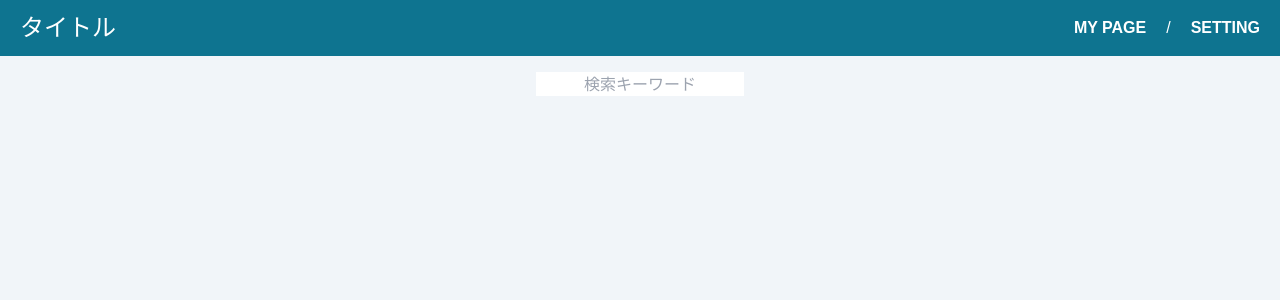
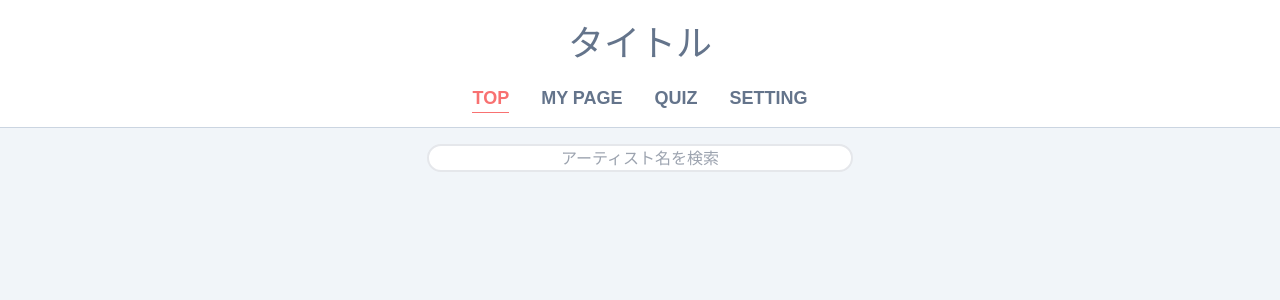
Before and after one commit to Yuki-Nakamura4/SpotifyAPIApp, a React (Create React App) app: page / in a window 1280 px wide. Shown: the top 300 px of the page. Built offline with nearby package versions, Linux system fonts and the light colour scheme.

Commit message:
検索欄のコンポーネントを作成

```diff
--- /dev/null
+++ b/src/Components/molecules/SearchBar.tsx
@@ -0,0 +1,27 @@
+type SearchBarProps = {
+    searchQuery: string;
+    setSearchQuery: (query: string) => void;
+    artistData: { name: string; id: string }[];
+    handleArtistClick: (artistId: string) => void;
+  };
+
+  export const SearchBar: React.FC<SearchBarProps> = ({ searchQuery, setSearchQuery, artistData, handleArtistClick }) => {
+    return (
+      <div>
+        <div className="pt-4 flex justify-center">
+          <input
+            type="text"
+            placeholder="アーティスト名を検索"
+            value={searchQuery}
+            onChange={(e) => setSearchQuery(e.target.value)}
+            className= "w-1/3 px-2 mx-auto justify-center text-center rounded-full hover:border-blue-500 border-2"
+          />
+        </div>
+        {artistData.map((artist, index) => (
+          <div className="w-1/3 mx-auto" key={index} onClick={() => handleArtistClick(artist.id)}>
+            <div className="cursor-pointer flex justify-center hover:bg-slate-200 overflow-hidden whitespace-nowrap text-overflow-ellipsis">{artist.name}</div>
+          </div>
+        ))}
+      </div>
+    );
+  };
--- a/src/Components/organisms/layout/Header.tsx
+++ b/src/Components/organisms/layout/Header.tsx
@@ -1,13 +1,14 @@
 import { memo, useCallback, useState } from 'react';
 import { FontAwesomeIcon } from "@fortawesome/react-fontawesome";
 import { faBars } from '@fortawesome/free-solid-svg-icons';
-import { useNavigate } from 'react-router-dom';
+import { useLocation, useNavigate } from 'react-router-dom';
 
 export const Header = memo(() => {
     const [openMenu, setOpenMenu] = useState(false);
     const handleMenuOpen = () => {
       setOpenMenu(!openMenu);
     };
+    const location = useLocation();
     const navigate = useNavigate();
 
     // 不要な再レンダリングが走らないようuseCallbackでラップ
@@ -16,13 +17,21 @@ export const Header = memo(() => {
     const onClickMypage = useCallback(() => navigate("/mypage"),[]);
     const onClickSetting = useCallback(() => navigate("/setting"),[]);
 
+    const isTopPage = location.pathname === "/";
+
   return (
     <>
-    <div className="flex items-center bg-cyan-700 h-14 w-full">
-      <button className="ml-5 text-2xl text-white font-Quicksand font-500" onClick={onClickTop} >タイトル</button>
-      <p className="text-base text-white hover:text-sky-100 ml-auto mr-5 invisible sm:visible font-Quicksand font-600 cursor-pointer" onClick={onClickMypage}>MY PAGE</p>
-      <p className="text-base text-white mr-5 invisible sm:visible font-Quicksand">/</p>
-      <p className="text-base text-white hover:text-sky-100 mr-5 invisible sm:visible font-Quicksand font-600 cursor-pointer" onClick={onClickSetting}>SETTING</p>
+
+    <div className="items-center bg-white h-32 w-full border-b border-slate-300">
+      <div className="justify-center flex">
+    <button className="mt-6 text-4xl text-center text-slate-500 font-Quicksand font-500" onClick={onClickTop} >タイトル</button>
+    </div>
+      <div className="mt-5 mb-4 flex justify-center space-x-8">
+      <p className={`text-lg ${isTopPage ? 'text-red-400 border-b border-red-400' : 'text-slate-500'} hover:text-red-400  invisible sm:visible font-Quicksand font-600 cursor-pointer`} onClick={onClickTop}>TOP</p>
+      <p className="text-lg text-slate-500 hover:text-red-400  invisible sm:visible font-Quicksand font-600 cursor-pointer" onClick={onClickMypage}>MY PAGE</p>
+      <p className="text-lg text-slate-500 hover:text-red-400  invisible sm:visible font-Quicksand font-600 cursor-pointer" onClick={onClickMypage}>QUIZ</p>
+      <p className="text-lg text-slate-500 hover:text-red-400  invisible sm:visible font-Quicksand font-600 cursor-pointer" onClick={onClickSetting}>SETTING</p>
+      </div>
       <FontAwesomeIcon size="lg" icon={faBars} style={{color: "#ffffff",}} className="mr-5 sm:hidden" onClick={handleMenuOpen}/>
       <nav className={
               openMenu
--- a/src/Components/pages/Top.tsx
+++ b/src/Components/pages/Top.tsx
@@ -1,6 +1,7 @@
 import React, { useState, useEffect, useMemo } from 'react';
 import KeyChart from '../organisms/layout/KeyChart';
 import ResultTable from '../organisms/layout/ResultTable';
+import { SearchBar } from '../molecules/SearchBar';
 
 type KeyData = {
   name: string;
@@ -12,169 +13,97 @@ export const Top: React.FC = () => {
   const [searchQuery, setSearchQuery] = useState<string>('');
   const [searchResult, setSearchResult] = useState<{ 曲名: string; キー: string }[]>([]);
   const [loading, setLoading] = useState<boolean>(false);
-  const [noResults, setNoResults] = useState<boolean>(false);
+  const [errorMessage, setErrorMessage] = useState<string | null>(null);
   const [keyData, setKeyData] = useState<KeyData[]>([]);
   const [artistData, setArtistData] = useState<{ name: string; id: string }[]>([]);
+  const [searchPerformed, setSearchPerformed] = useState<boolean>(false);
 
   const KeysOrder = useMemo(() => ["C/Am", "G/Em", "D/Bm", "A/F♯m", "E/C♯m", "B/G♯m", "G♭/D♯m", "D♭/B♭m", "A♭/Fm", "E♭/Cm", "B♭/Gm", "F/Dm"], []);
 
-  useEffect(() => {
   const keyColors: string[] = [
     '#fff8ff', '#00CEFF', '#FFFF8A', '#FF596D', '#00FF7E', '#FFC88A',
     '#BB62FF', '#D4FFF6', '#4F5EFF', '#00B5D4', '#ECEBEC', '#FFF8D8',
   ];
 
-    if (searchResult.length > 0) {
+  const getKeyCount = (result: { 曲名: string; キー: string }[]) => {
     const keyCount: { [key: string]: number } = {};
-      searchResult.forEach((item: { 曲名: string; キー: string }) => {
+    result.forEach((item: { 曲名: string; キー: string }) => {
       if (item.キー in keyCount) {
         keyCount[item.キー] += 1;
       } else {
         keyCount[item.キー] = 1;
       }
     });
+    return keyCount;
+  };
 
-      const sortedKeyData = KeysOrder.map((key, index) => ({
+  const getSortedKeyData = (keyCount: { [key: string]: number }) => {
+    return KeysOrder.map((key, index) => ({
       name: key,
       value: keyCount[key] || 0,
       fill: keyColors[index],
     }));
+  };
 
+  useEffect(() => {
+    if (searchResult.length > 0) {
+      const keyCount = getKeyCount(searchResult);
+      const sortedKeyData = getSortedKeyData(keyCount);
       setKeyData(sortedKeyData);
     }
-  }, [ KeysOrder, searchResult]);
+  }, [searchResult]);
 
-  // const handleSearch = () => {
-  //   if (searchQuery.trim() === '') {
-  //     return;
-  //   }
-  //   setLoading(true);
-  //   setNoResults(false);
-  //   setSearchButtonClicked(true);
-  // };
-
-  const handleArtistClick = (artistId: string) => {
-  fetch(`http://localhost:8000/get_songs_by_artist/?artist_id=${artistId}`, {
-    method: 'GET',
-  })
-    .then(response => response.json())
-    .then(data => {
+  const handleArtistClick = async (artistId: string) => {
+    setLoading(true);
+    try {
+      const response = await fetch(`http://localhost:8000/get_songs_by_artist/?artist_id=${artistId}`);
+      const data = await response.json();
       setSearchResult(data);
       setSearchQuery('');
-    })
-    .catch(error => console.error(error));
+      setSearchPerformed(true);
+    } catch (error) {
+      console.error(error);
+      setErrorMessage('データの取得に失敗しました');
+    } finally {
+      setLoading(false);
+    }
   };
 
-
   useEffect(() => {
-    /*　検索欄に入力されたアーティスト名をもとにAPIから名前とIDの候補を取得　*/
+    const fetchArtistData = async () => {
       if (searchQuery !== '') {
-      fetch(`http://localhost:8000/get_artists_name/?artist=${searchQuery}`, {
-        method: 'GET',
-      })
-        .then(response => response.json())
-        .then(data => {
+        try {
+          const response = await fetch(`http://localhost:8000/get_artists_name/?artist=${searchQuery}`);
+          const data = await response.json();
           setArtistData(data);
-        })
-        .catch(error => console.error(error));
-    }else {
+        } catch (error) {
+          console.error(error);
+          setErrorMessage('データの取得に失敗しました');
+        }
+      } else {
         setArtistData([]);
       }
+    };
+    fetchArtistData();
   }, [searchQuery]);
-
-  /*  */
-  useEffect(() => {
-    const keyColors: string[] = [
-      '#fff8ff', '#00CEFF', '#FFFF8A', '#FF596D', '#00FF7E', '#FFC88A',
-      '#BB62FF', '#D4FFF6', '#4F5EFF', '#00B5D4', '#ECEBEC', '#FFF8D8',
-    ];
-
-    if (searchResult.length > 0) {
-      const keyCount: { [key: string]: number } = {};
-      searchResult.forEach((item: { 曲名: string; キー: string }) => {
-        if (item.キー in keyCount) {
-          keyCount[item.キー] += 1;
-        } else {
-          keyCount[item.キー] = 1;
-        }
-      });
-
-      const sortedKeyData = KeysOrder.map((key, index) => ({
-        name: key,
-        value: keyCount[key] || 0,
-        fill: keyColors[index],
-      }));
-
-      setKeyData(sortedKeyData);
-    }
-  }, [KeysOrder, searchResult]);
-
-
-  // useEffect(() => {
-  //   if (searchButtonClicked) {
-  //     fetch(`http://localhost:8000/search_artist/?artist=${searchQuery}`, {
-  //       method: 'GET',
-  //     })
-  //       .then(response => response.json())
-  //       .then(data => {
-  //         setSearchResult(data);
-  //         setLoading(false);
-  //         if (data.length === 0) {
-  //           setNoResults(true);
-  //         } else {
-  //           const keyCount: { [key: string]: number } = {};
-  //           data.forEach((item: { 曲名: string; キー: string }) => {
-  //             if (item.キー in keyCount) {
-  //               keyCount[item.キー] += 1;
-  //             } else {
-  //               keyCount[item.キー] = 1;
-  //             }
-  //           });
-
-  //           const sortedKeyData = KeysOrder.map((key, index) => ({
-  //             name: key,
-  //             value: keyCount[key] || 0,
-  //             fill: keyColors[index],
-  //           }));
-
-  //           setKeyData(sortedKeyData);
-  //         }
-  //       })
-  //       .catch(error => {
-  //         console.error(error);
-  //         setLoading(false);
-  //       });
-  //     setSearchButtonClicked(false);
-  //   }
-  // }, [KeysOrder, keyColors, searchButtonClicked, searchQuery]);
 
   return (
     <div>
-      <div className="pt-4 flex justify-center">
-        <input
-          type="text"
-          placeholder="検索キーワード"
-          value={searchQuery}
-          onChange={(e) => {
-            console.log(e.target.value)
-            setSearchQuery(e.target.value)
-          }}
-          className= "w-52 px-2 mx-auto justify-center text-center"
+      <SearchBar
+        searchQuery={searchQuery}
+        setSearchQuery={setSearchQuery}
+        artistData={artistData}
+        handleArtistClick={handleArtistClick}
       />
-        {/* <button className="ml-4 px-2 bg-cyan-600 text-white rounded-full hover:bg-cyan-700" onClick={handleSearch}> 検索 </button> */}
-      </div>
-      {artistData.map((artist, index) => (
-    <div className="w-52 mx-auto" key={index} onClick={() => handleArtistClick(artist.id)}>
-    <div className = "cursor-pointer flex justify-center hover:bg-slate-200">{artist.name}</div>
-  </div>
-))}
-      {loading ? (
-        <div className="flex justify-center">
+      {errorMessage ? (
+        <div className="flex justify-center mt-10">{errorMessage}</div>
+      ) : loading ? (
+        <div className="flex justify-center mt-10">
           <div>
-            データを取得中です...
+            データを取得中です。しばらくお待ちください
           </div>
         </div>
-      ) : noResults ? (
+      ) : searchPerformed && searchResult.length === 0 ? (
         <div>検索結果が0件でした</div>
       ) : keyData.length > 0 ? (
         <div>
```
Also changed, not shown: 2 other files (tests, documents, lock files or other folders). Lines whose indentation alone changed are shown as unchanged.
